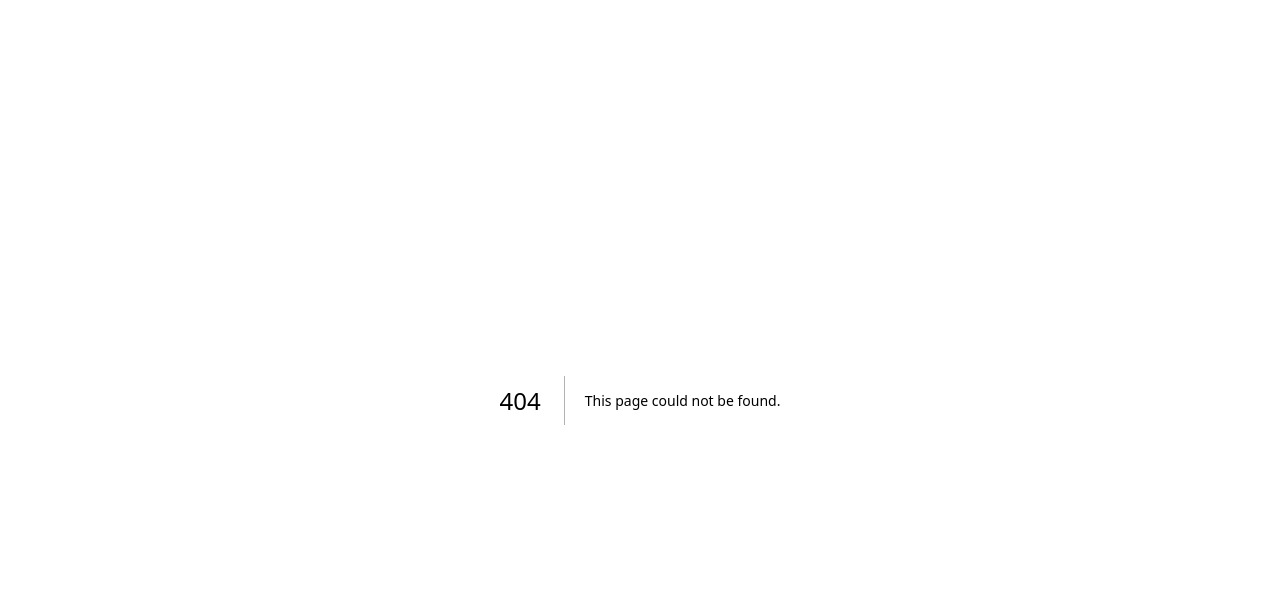
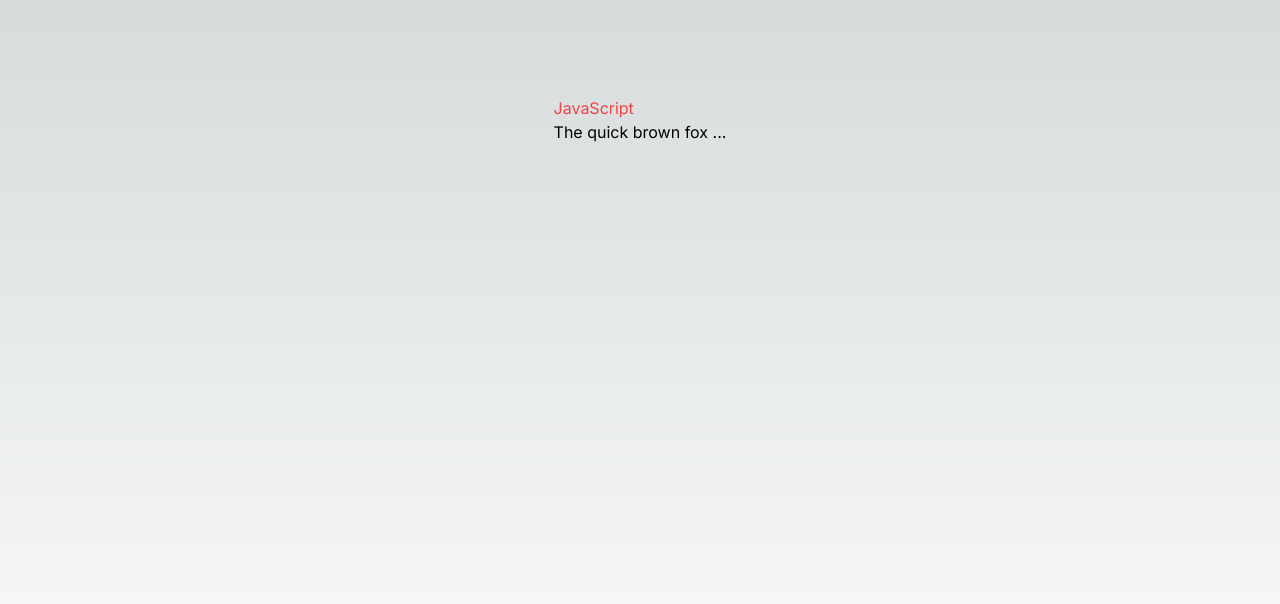
Before and after one commit to BrunoHoffmann/pequeno-gafanhoto-main, a Next.js app: page /kafka in a window 1280 px wide. Before the commit this address had no page. Shown: the top 604 px of the page. Built offline with nearby package versions, Linux system fonts and the light colour scheme.

Commit message:
feat: testing tailwind

```diff
--- a/app/globals.css
+++ b/app/globals.css
@@ -25,3 +25,7 @@
     )
     rgb(var(--background-start-rgb));
 }
+
+.background {
+  background: linear-gradient(to bottom,transparent,rgb(var(--background-end-rgb))) rgb(var(--background-start-rgb));
+}
--- /dev/null
+++ b/app/javascript/page.tsx
@@ -0,0 +1,10 @@
+export default function JavaScript() {
+  return (
+    <main className="flex min-h-screen flex-col items-center justify-between p-24">
+      <div>
+        <h1 className="text-red-500">JavaScript</h1>
+        <p className="normal-case">The quick brown fox ...</p>
+      </div>
+    </main>
+  );
+}
--- /dev/null
+++ b/app/kafka/page.tsx
@@ -0,0 +1,10 @@
+export default function Kafka() {
+  return (
+    <main className="flex min-h-screen flex-col items-center justify-between p-24">
+      <div>
+        <h1 className="text-red-500">JavaScript</h1>
+        <p className="normal-case">The quick brown fox ...</p>
+      </div>
+    </main>
+  );
+}
--- a/app/page.tsx
+++ b/app/page.tsx
@@ -1,9 +1,11 @@
 import Image from "next/image";
+import Link from "next/link";
 
 export default function Home() {
   return (
     <main className="flex min-h-screen flex-col items-center justify-between p-24">
-      <div className="z-10 w-full max-w-5xl items-center justify-between font-mono text-sm lg:flex">
+      <h1 className="text-red-500">aaa</h1>
+      {/* <div className="z-10 w-full max-w-5xl items-center justify-between font-mono text-sm lg:flex">
         <p className="fixed left-0 top-0 flex w-full justify-center border-b border-gray-300 bg-gradient-to-b from-zinc-200 pb-6 pt-8 backdrop-blur-2xl dark:border-neutral-800 dark:bg-zinc-800/30 dark:from-inherit lg:static lg:w-auto  lg:rounded-xl lg:border lg:bg-gray-200 lg:p-4 lg:dark:bg-zinc-800/30">
           Get started22 by editing&nbsp;
           <code className="font-mono font-bold">app/page.tsx</code>
@@ -26,20 +28,22 @@
             />
           </a>
         </div>
+      </div> */}
+      <div>1</div>
+
+      <div className="relative flex place-items-center">
+        <ul>
+          <li>
+            <Link href="/javascript">JavaScript</Link>
+          </li>
+          <li>
+            <Link href="/kafka">Kafka</Link>
+          </li>
+        </ul>
       </div>
 
-      <div className="relative flex place-items-center before:absolute before:h-[300px] before:w-[480px] before:-translate-x-1/2 before:rounded-full before:bg-gradient-radial before:from-white before:to-transparent before:blur-2xl before:content-[''] after:absolute after:-z-20 after:h-[180px] after:w-[240px] after:translate-x-1/3 after:bg-gradient-conic after:from-sky-200 after:via-blue-200 after:blur-2xl after:content-[''] before:dark:bg-gradient-to-br before:dark:from-transparent before:dark:to-blue-700 before:dark:opacity-10 after:dark:from-sky-900 after:dark:via-[#0141ff] after:dark:opacity-40 before:lg:h-[360px]">
-        <Image
-          className="relative dark:drop-shadow-[0_0_0.3rem_#ffffff70] dark:invert"
-          src="/next.svg"
-          alt="Next.js Logo"
-          width={180}
-          height={37}
-          priority
-        />
-      </div>
-
-      <div className="mb-32 grid text-center lg:mb-0 lg:grid-cols-4 lg:text-left">
+      <div>1</div>
+      {/* <div className="mb-32 grid text-center lg:mb-0 lg:grid-cols-4 lg:text-left">
         <a
           href="https://beta.nextjs.org/docs?utm_source=create-next-app&utm_medium=appdir-template&utm_campaign=create-next-app"
           className="group rounded-lg border border-transparent px-5 py-4 transition-colors hover:border-gray-300 hover:bg-gray-100 hover:dark:border-neutral-700 hover:dark:bg-neutral-800/30"
@@ -107,7 +111,7 @@
             Instantly deploy your Next.js site to a shareable URL with Vercel.
           </p>
         </a>
-      </div>
+      </div> */}
     </main>
   );
 }
--- /dev/null
+++ b/app/products-two/[id].tsx
@@ -0,0 +1,37 @@
+import { GetStaticProps, InferGetStaticPropsType } from "next";
+
+export async function getStaticPaths() {
+  return {
+    paths: [
+      {
+        params: {
+          id: "1",
+        },
+      },
+      {
+        params: {
+          id: "2",
+        },
+      },
+    ],
+    fallback: "blocking",
+  };
+}
+
+export const getStaticProps: GetStaticProps<{ id: string | string[] }> = async (
+  context
+) => {
+  const id: string | string[] = context?.params?.id || "1";
+
+  return {
+    props: {
+      id,
+    },
+  };
+};
+
+export default function Products({
+  id,
+}: InferGetStaticPropsType<typeof getStaticProps>) {
+  return <div>Produto com id: {id}</div>;
+}
--- /dev/null
+++ b/app/products/[id].tsx
@@ -0,0 +1,28 @@
+import { GetServerSideProps } from "next";
+interface Data {
+  id: string | string[];
+}
+
+export const getServerSideProps: GetServerSideProps<{ data: Data }> = async (
+  context
+) => {
+  const id: string | string[] = context.query.id || "1";
+
+  return {
+    props: {
+      data: {
+        id,
+      },
+    },
+  };
+};
+
+interface PropsRequest {
+  data: {
+    id: string;
+  };
+}
+
+export default function Products(props: PropsRequest) {
+  return <div>Produto com id: {props.data.id}</div>;
+}
--- a/tailwind.config.js
+++ b/tailwind.config.js
@@ -1,18 +1,15 @@
 /** @type {import('tailwindcss').Config} */
 module.exports = {
   content: [
-    './pages/**/*.{js,ts,jsx,tsx,mdx}',
-    './components/**/*.{js,ts,jsx,tsx,mdx}',
-    './app/**/*.{js,ts,jsx,tsx,mdx}',
+    "./app/**/*.{js,ts,jsx,tsx,mdx}",
+    "./pages/**/*.{js,ts,jsx,tsx,mdx}",
+    "./components/**/*.{js,ts,jsx,tsx,mdx}",
+
+    // Or if using `src` directory:
+    "./src/**/*.{js,ts,jsx,tsx,mdx}",
   ],
   theme: {
-    extend: {
-      backgroundImage: {
-        'gradient-radial': 'radial-gradient(var(--tw-gradient-stops))',
-        'gradient-conic':
-          'conic-gradient(from 180deg at 50% 50%, var(--tw-gradient-stops))',
-      },
-    },
+    extend: {},
   },
   plugins: [],
 }
```
